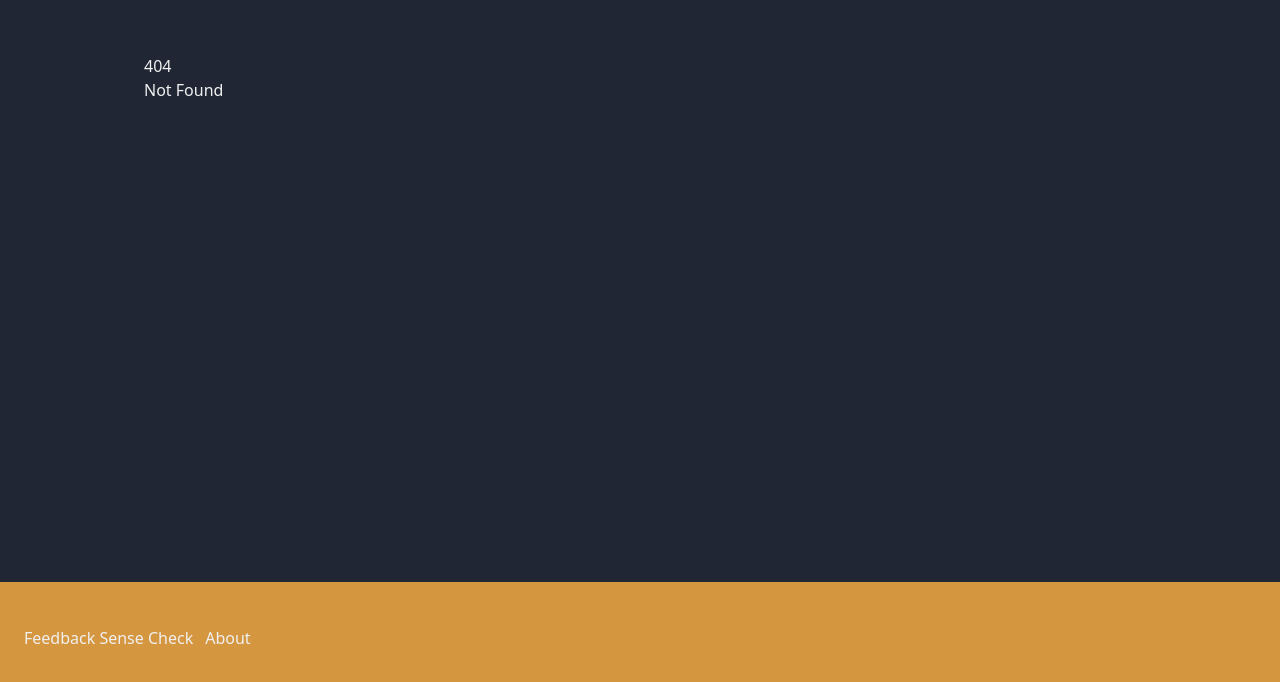
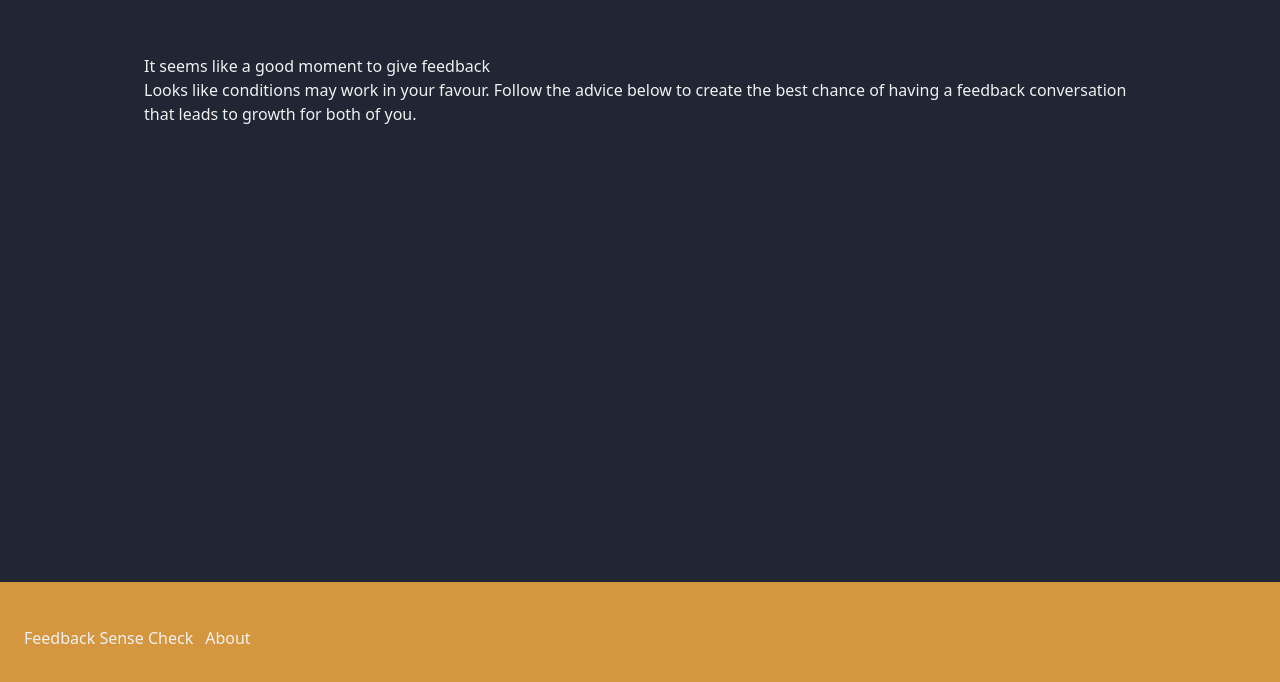
Before and after one commit to aaronconway7/feedback-sense-check, a SvelteKit app: page /g4 in a window 1280 px wide. Before the commit this address had no page. Shown: the part 106-788 px from the top of the page. Built offline with nearby package versions, Linux system fonts and the light colour scheme.

Commit message:
dummy g4 page

```diff
--- /dev/null
+++ b/src/routes/g4/+page.svelte
@@ -0,0 +1,2 @@
+<h1>It seems like a good moment to give feedback</h1>
+<p>Looks like conditions may work in your favour. Follow the advice below to create the best chance of having a feedback conversation that leads to growth for both of you.</p>
```
Also changed, not shown: src/routes/+layout.svelte (line endings or trailing spaces).
